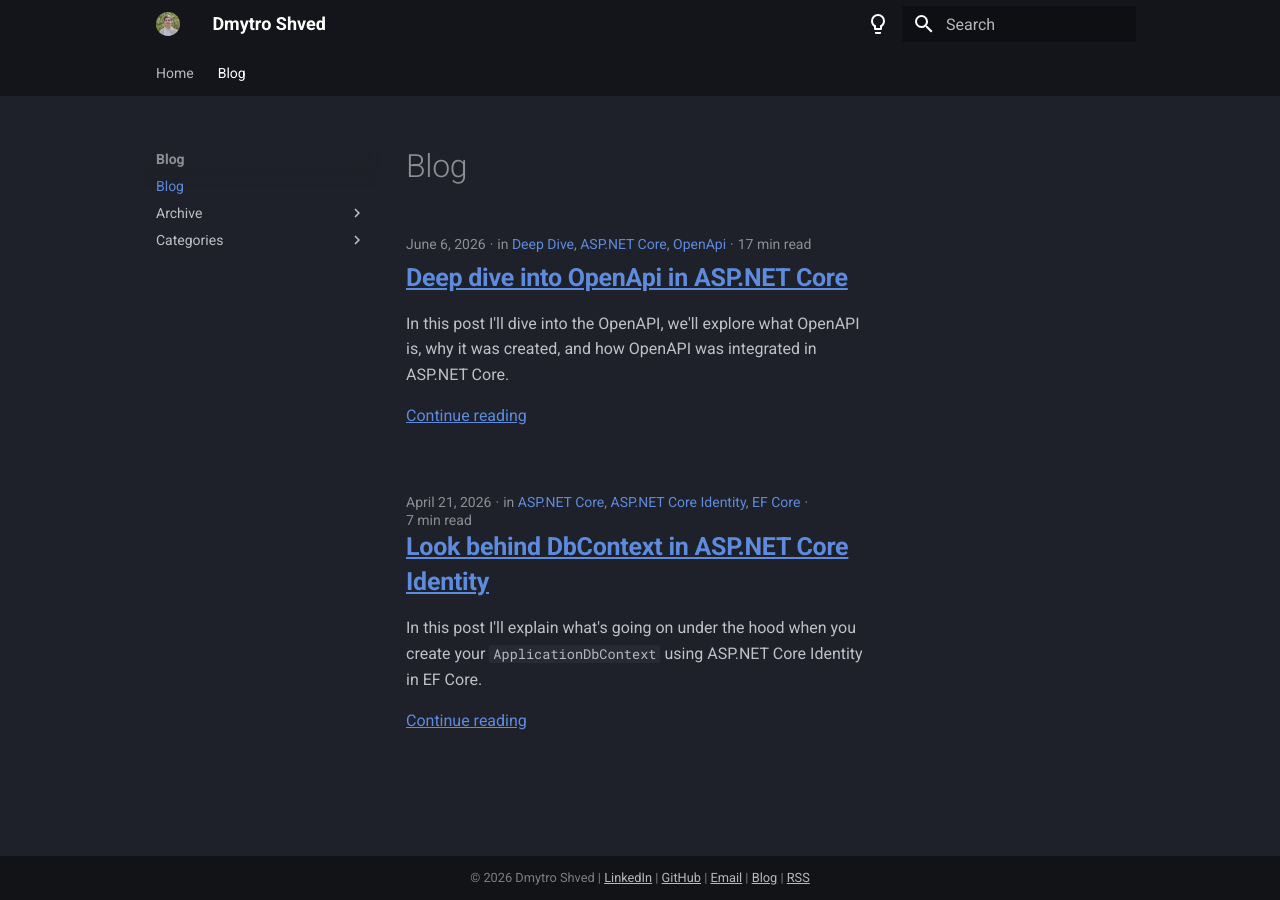
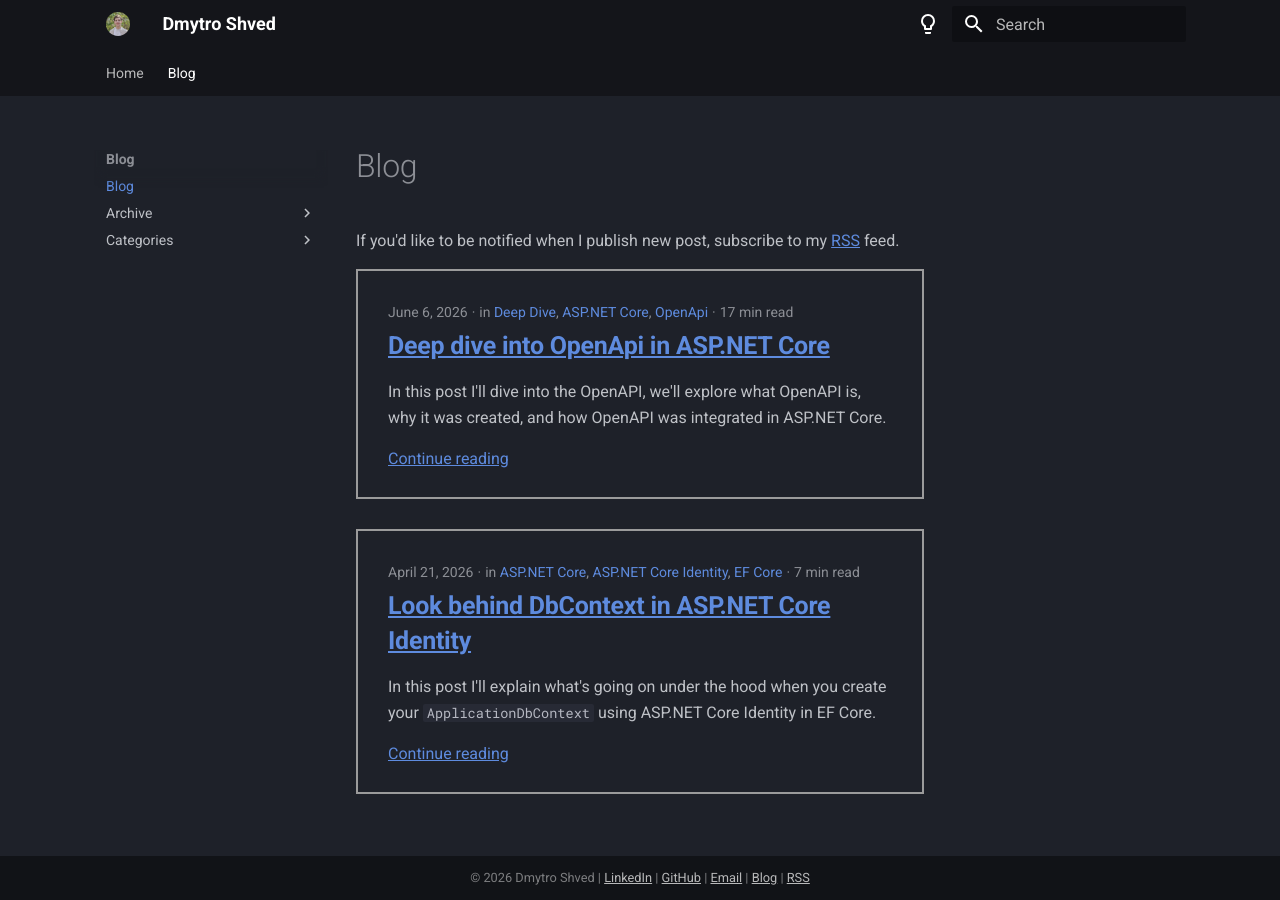
Before and after one commit to dmshved/dmshved.github.io, an MkDocs documentation site: the page built from docs/blog/index.md, in a window 1280 px wide. Built offline with MkDocs 1.6.1 and Material for MkDocs 9.7.7, drawn with Linux system fonts in a browser that asks for light colours.

Commit message:
chore: add rss description for blog page, update page size

```diff
--- a/docs/blog/index.md
+++ b/docs/blog/index.md
@@ -1 +1,3 @@
 # Blog
+
+If you'd like to be notified when I publish new post, subscribe to my [RSS](/feed_rss_created.xml) feed.
--- a/docs/stylesheets/extra.css
+++ b/docs/stylesheets/extra.css
@@ -99,3 +99,35 @@ button {
 .md-header__button:focus-visible {
   text-decoration: underline;
 }
+
+/* Blog post cards – simple frame */
+.md-typeset .blog-post,
+article.post,
+.md-post,
+.blog .md-typeset > article,
+.blog article {
+  border: 2px solid #9b9b9b;
+  /* border-radius: 8px; */
+  padding: 1.25rem 1.5rem;
+  margin-bottom: 1.5rem;
+}
+
+/* remove white shadow in the nav box */
+.md-nav__title,
+.md-nav__container {
+    box-shadow: none !important;
+}
+
+/* page size */
+.md-grid {
+    max-width: 1100px;
+}
+
+.md-typeset {
+    max-width: 100%;
+}
+
+/* remove time to read from post metadata */
+.md-nav__link:has(svg path[d^="M12 20a8 8 0 0 0 8-8"]) {
+    display: none;
+}
```
